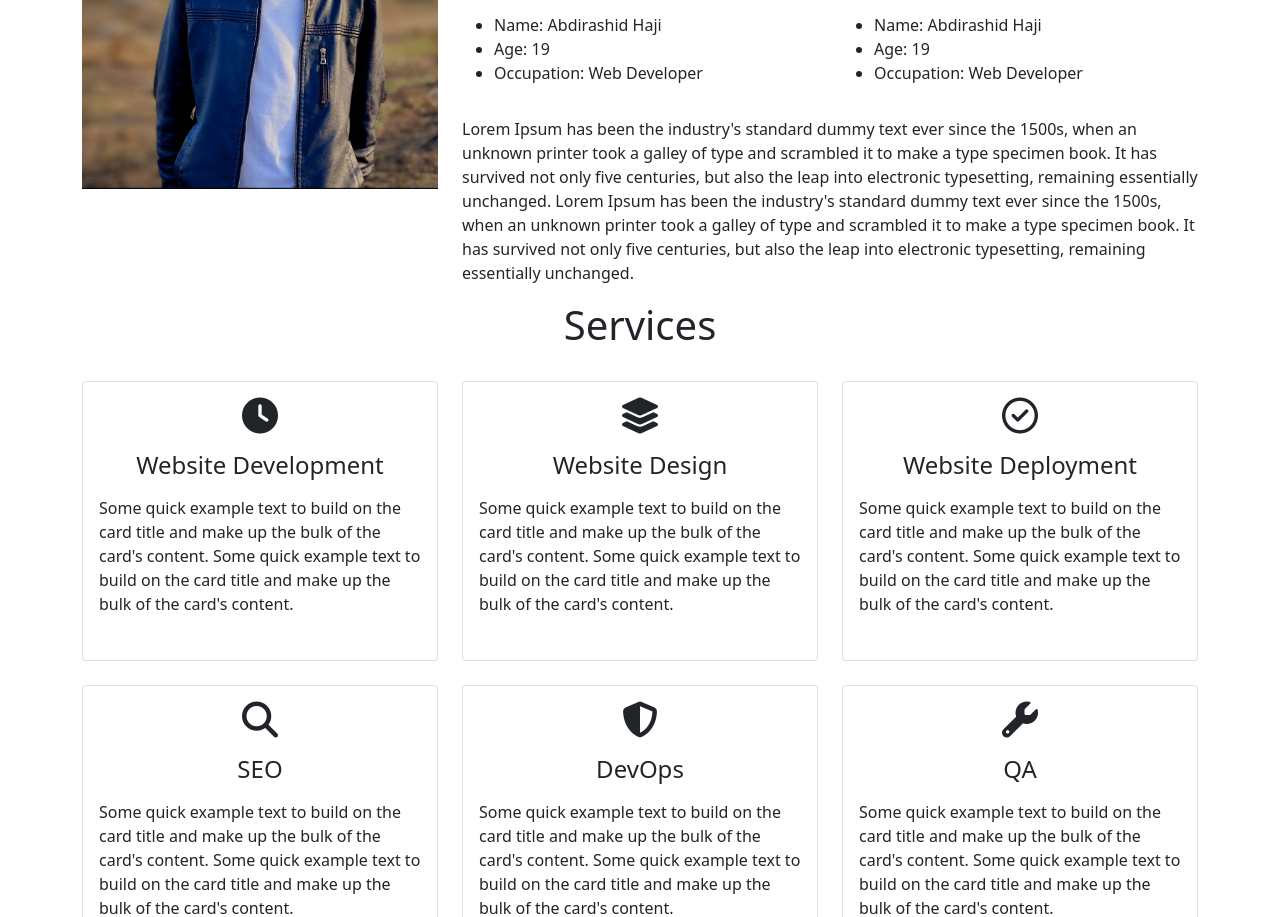
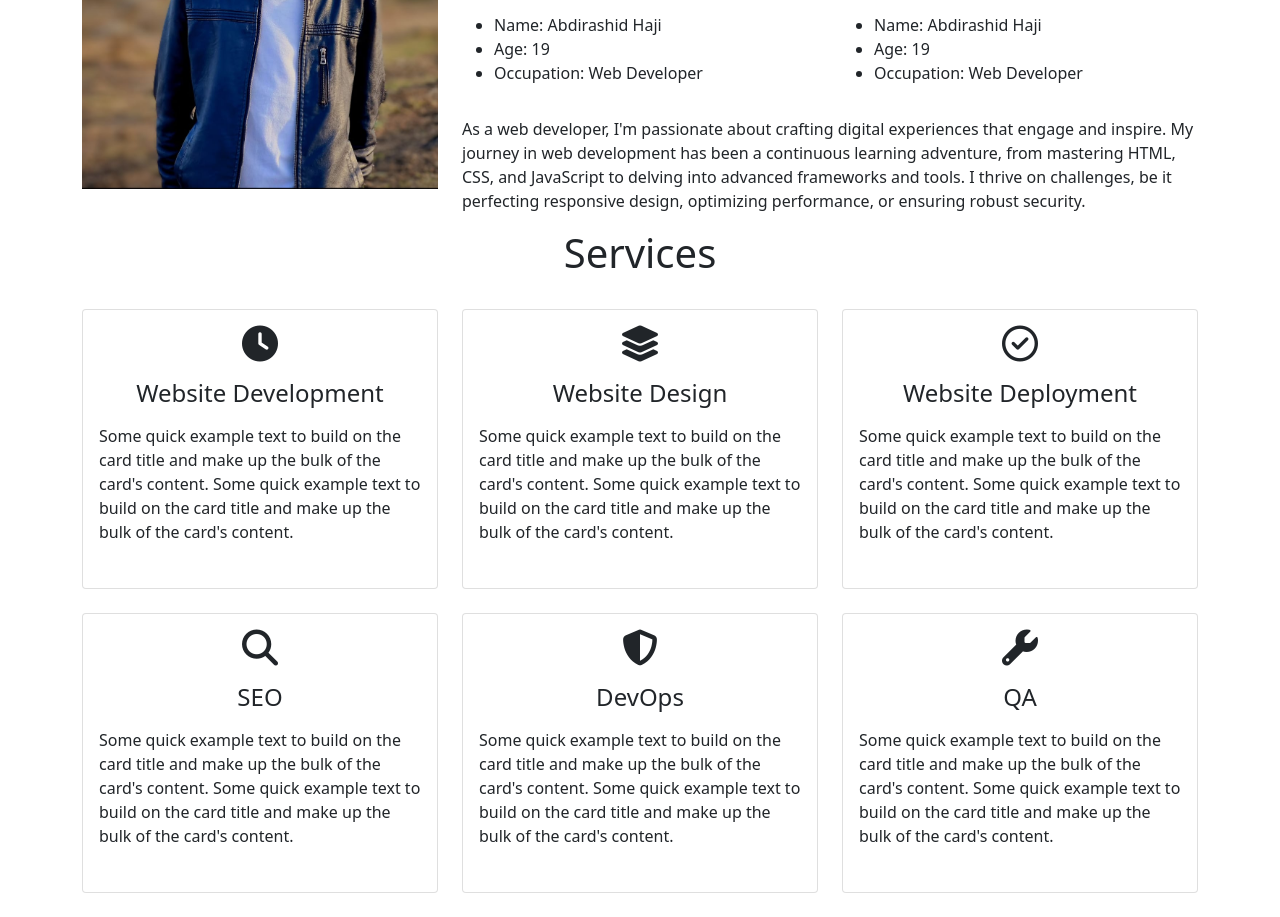
Before and after one commit to AbdirashidHaji/Haji, a plain HTML site: page index.html in a window 1280 px wide. Shown: the part 1115-2032 px from the top of the page. Drawn offline with nearby package versions, Linux system fonts and the light colour scheme.

Commit message:
Update index.html

```diff
--- a/index.html
+++ b/index.html
@@ -86,9 +86,7 @@
                         </div>
                     </div>
                     <div class="row mt-3">
-                        <p> Lorem Ipsum has been the industry's standard dummy text ever since the 1500s, when an unknown printer took a galley of type and scrambled it to make a type specimen book. It has survived not only five centuries, but also the leap into electronic typesetting, remaining essentially unchanged.
-                            Lorem Ipsum has been the industry's standard dummy text ever since the 1500s, when an unknown printer took a galley of type and scrambled it to make a type specimen book. It has survived not only five centuries, but also the leap into electronic typesetting, remaining essentially unchanged.
-                        </p>
+                        <p>As a web developer, I'm passionate about crafting digital experiences that engage and inspire. My journey in web development has been a continuous learning adventure, from mastering HTML, CSS, and JavaScript to delving into advanced frameworks and tools. I thrive on challenges, be it perfecting responsive design, optimizing performance, or ensuring robust security.</p>
                     </div>
                 </div>
             </div>
```
